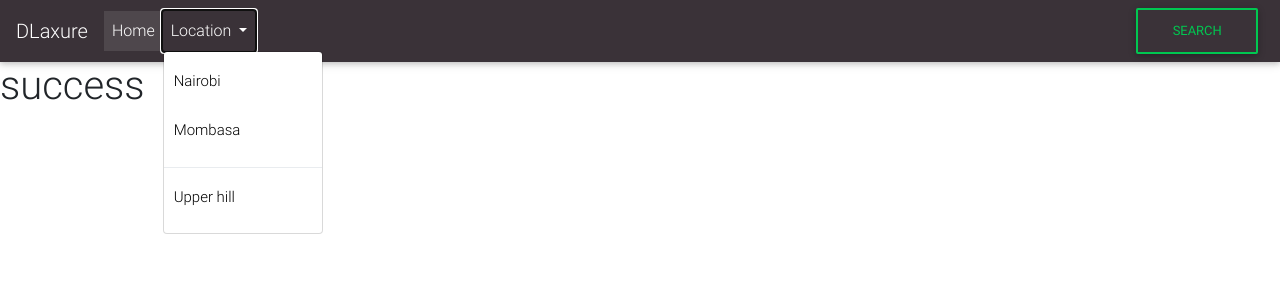
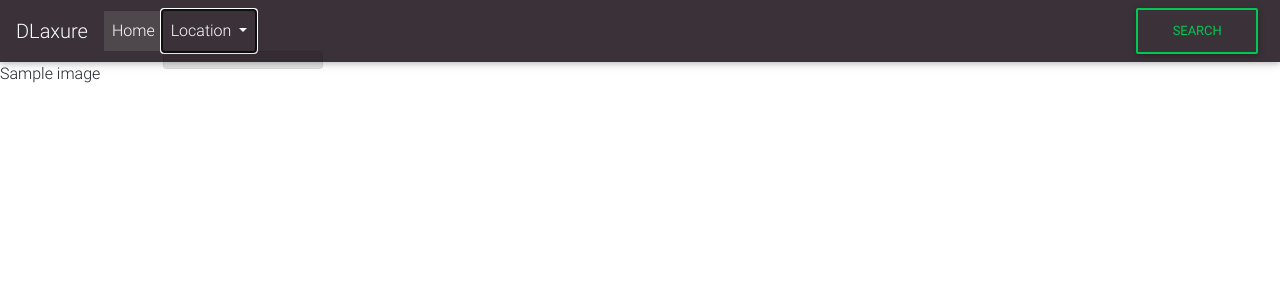
Before and after one commit to kipkemoimayor/Gallery_Studio, a Django app: page /location/ in a window 1280 px wide, after a click on "Location". Shown: the top 300 px of the page. Run offline with Django 3.2, Linux system fonts and the light colour scheme; tables that the repository leaves empty hold one stand-in row (values such as "Sample post"); parts of the project's set-up code (start-up, migrations or seed data) failed here and were passed over; some libraries are stand-ins or nearby versions.

Commit message:
Created a query for locations

```diff
--- a/image_studio/models.py
+++ b/image_studio/models.py
@@ -7,6 +7,12 @@
 
     def __str__(self):
         return self.location
+    @classmethod
+    def get_location(cls):
+        locations=cls.objects.all()
+        return locations
+
+
 
 class Category(models.Model):
     Category=models.CharField(max_length=30)
@@ -30,5 +36,12 @@
         images=cls.objects.all()
         return images
 
+    @classmethod
+    def get_by_location(cls):
+        images=cls.objects.filter(locate=1)
+        return images
+
+
+
     class Meta:
         ordering=['name']
--- a/image_studio/templates/location.html
+++ b/image_studio/templates/location.html
@@ -1,5 +1,7 @@
 {%extends 'base.html'%}
 {%block content%}
   {{block.super}}
-  <h1>success</h1>
+  {%for i in images%}
+    <p>{{i.name}}</p>
+  {%endfor%}
 {%endblock%}
--- a/image_studio/templates/navbar.html
+++ b/image_studio/templates/navbar.html
@@ -7,17 +7,20 @@
   <div class="collapse navbar-collapse" id="navbarSupportedContent">
     <ul class="navbar-nav mr-auto">
       <li class="nav-item active">
-        <a class="nav-link" href="{%url 'location'%}">Home <span class="sr-only">(current)</span></a>
+        <a class="nav-link" href="">Home <span class="sr-only">(current)</span></a>
       </li>
       <li class="nav-item dropdown">
         <a class="nav-link dropdown-toggle" href="#" id="navbarDropdown" role="button" data-toggle="dropdown" aria-haspopup="true" aria-expanded="false">
           Location
         </a>
-        <div class="dropdown-menu" aria-labelledby="navbarDropdown">
-          <a class="dropdown-item" href="#">Nairobi</a>
-          <a class="dropdown-item" href="#">Mombasa</a>
+        <div id="drop" class="dropdown-menu" aria-labelledby="navbarDropdown">
+          {%for local in locations%}
+          <a class="dropdown-item" href="{%url 'location'%}{{local.location}}">{{local.location}}</a>
+          <!-- <a class="dropdown-item" href="#">Mombasa</a>
+          <a class="dropdown-item" href="#">Westlands</a>
           <div class="dropdown-divider"></div>
-          <a class="dropdown-item" href="#">Upper hill</a>
+          <a class="dropdown-item" href="#">Upper hill</a> -->
+          {%endfor%}
         </div>
       </li>
     </ul>
--- a/image_studio/urls.py
+++ b/image_studio/urls.py
@@ -5,7 +5,7 @@
 
 urlpatterns=[
     url('^$',views.home,name='home'),
-    url(r'^location/$',views.location,name='location')
+    url(r'^location/',views.location,name='location')
 ]
 
 if settings.DEBUG:
--- a/image_studio/views.py
+++ b/image_studio/views.py
@@ -1,6 +1,6 @@
 from django.shortcuts import render
 from django.http import HttpResponse
-from .models import Image
+from .models import Image,Location
 
 
 # Create your views here.
@@ -8,8 +8,9 @@
 def home(request):
     message='Be  am beated'
     images=Image.get_images()
-    return render(request,"index.html",{'message':message,'images':images})
+    locations=Location.get_location()
+    return render(request,"index.html",{'message':message,'images':images,'locations':locations})
 
 def location(request):
-
-    return render(request,'location.html')
+    images=Image.get_by_location()
+    return render(request,'location.html',{'images':images})
--- a/static/css/style.css
+++ b/static/css/style.css
@@ -29,3 +29,13 @@
   color: white;
   font-weight: 500;;
 }
+#drop{
+  background-color: rgba(0,0,0,0.1);
+
+}
+#drop a{
+    color: white;
+}
+#drop a:hover{
+    color: black;
+}
```
